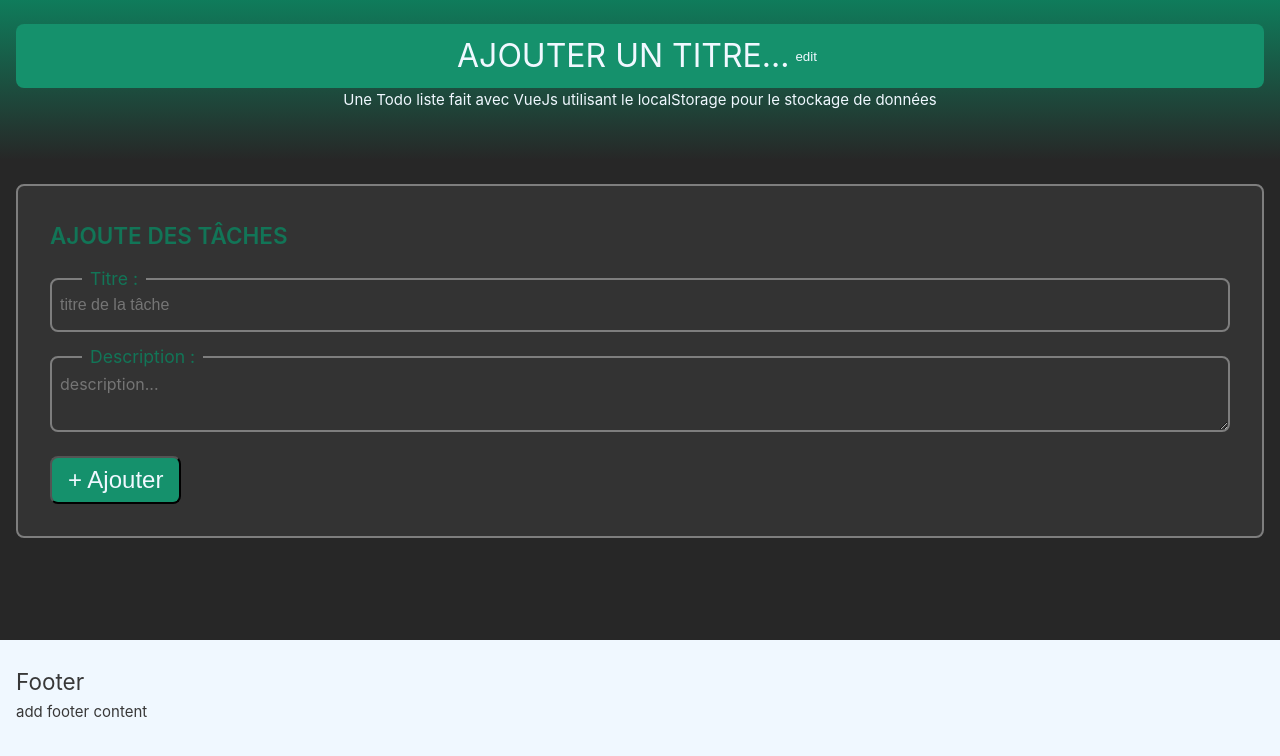
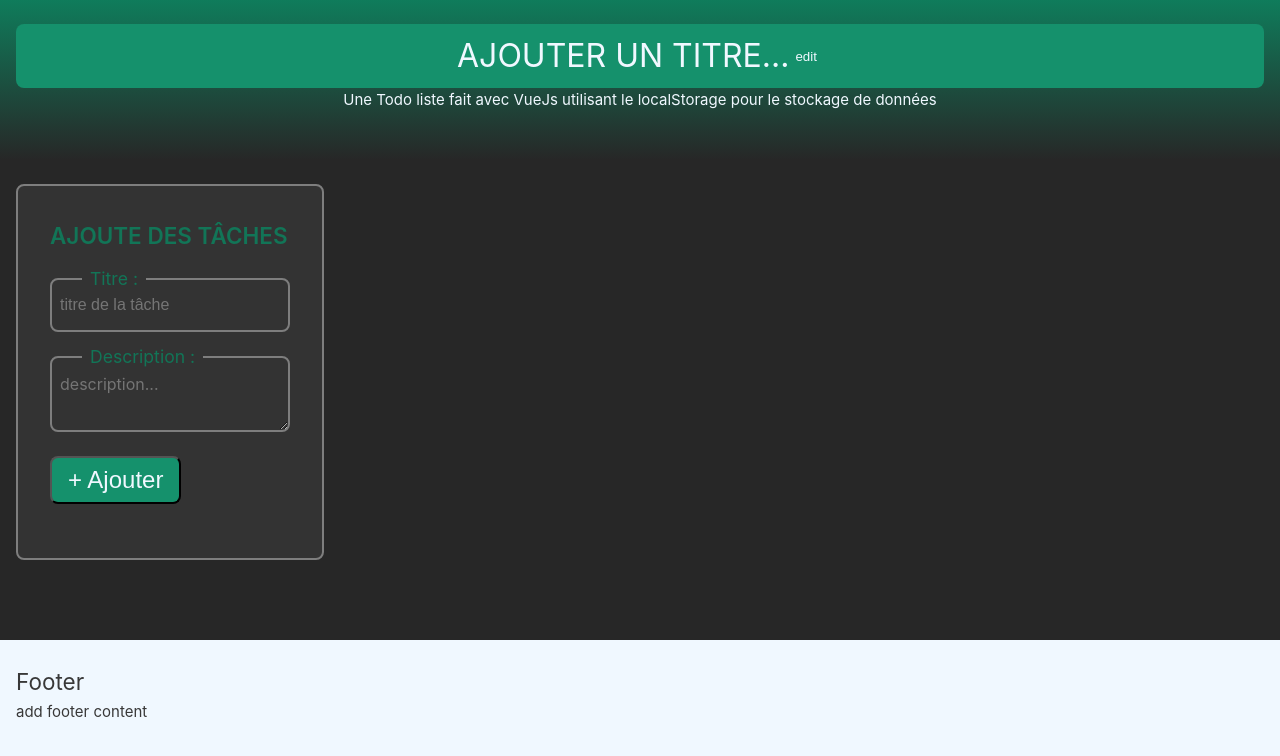
Before and after one commit to CHOUMMANIVONGDimitri/Vue-js-app, a Vue app: page / in a window 1280 px wide. Shown: the top 756 px of the page. Built offline with nearby package versions, Linux system fonts and the light colour scheme; the HTML template or start-up script is replaced by a standard one.

Commit message:
📱 add media query

```diff
--- a/src/components/BaseLayout.vue
+++ b/src/components/BaseLayout.vue
@@ -27,6 +27,13 @@
 }
 .layout-main {
   min-height: 60vh;
+  display: flex;
+  flex-flow: column nowrap;
+  gap: 2rem;
+  @media screen and (min-width: 768px) {
+    flex-flow: row nowrap;
+    padding-bottom: 5rem;
+  }
 }
 .layout-footer {
   color: rgb(56, 56, 56);
```
